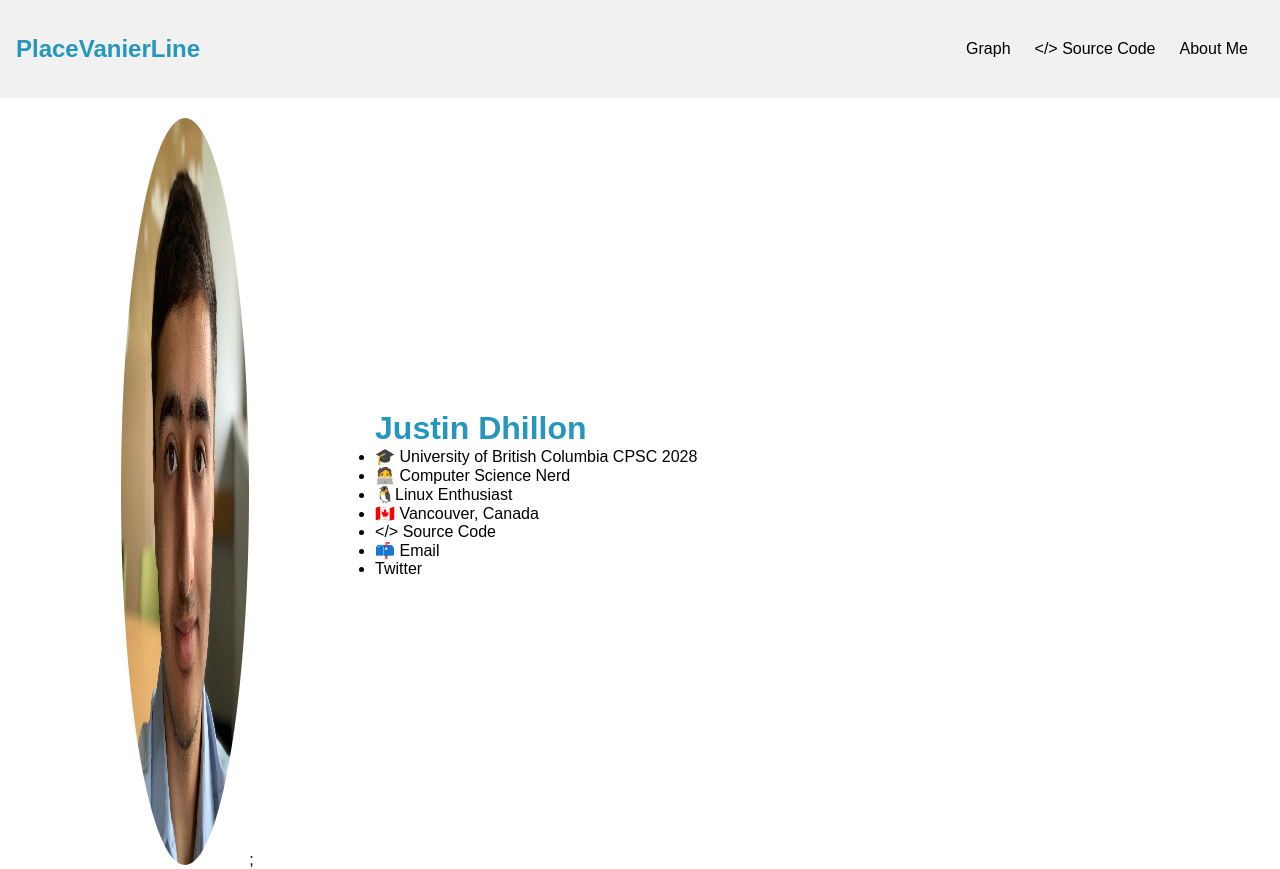
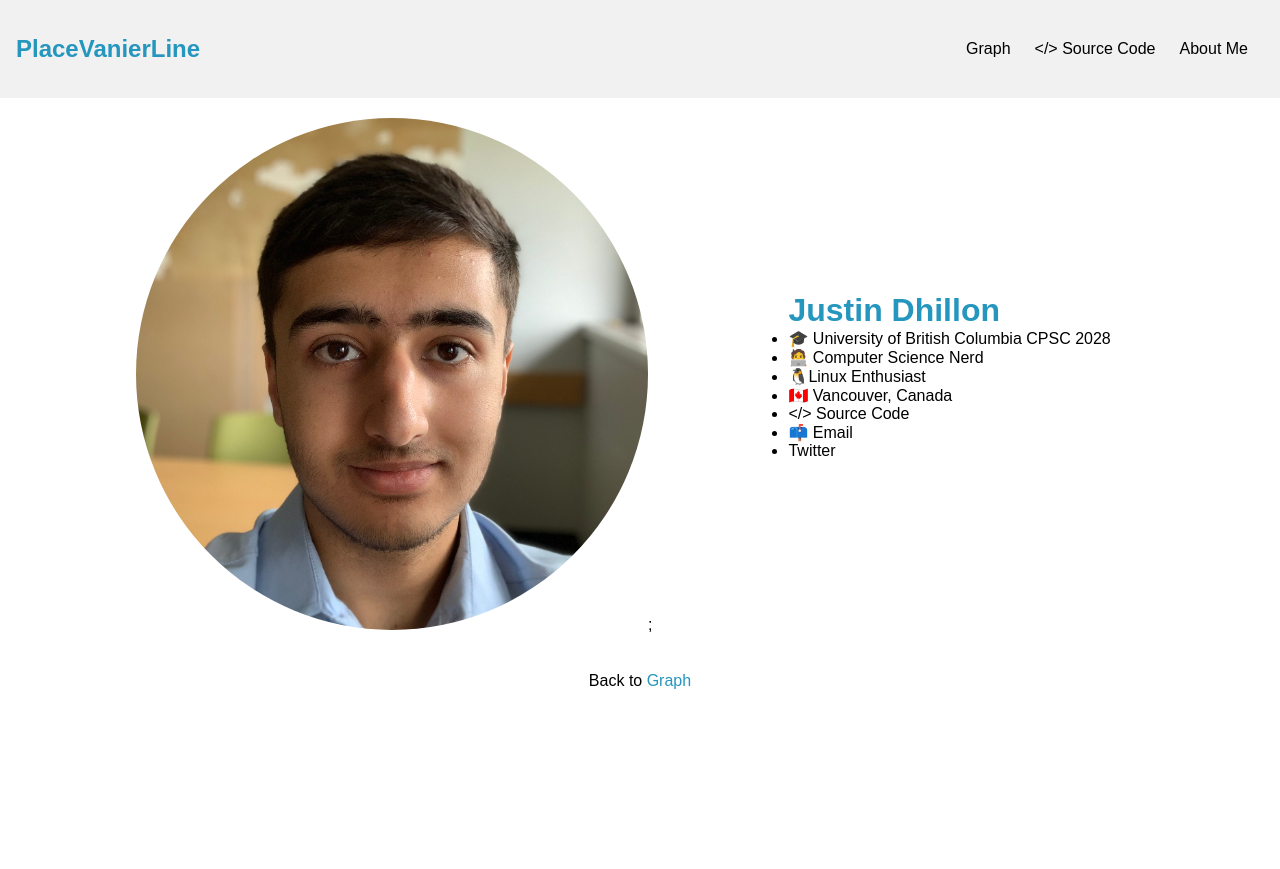
Before and after one commit to justindhillon/place-vanier-line, a Next.js app: page /about-me in a window 1280 px wide. Shown: the top 869 px of the page. After the commit the page ends 800 px from the top, so only its background shows below. Built offline with nearby package versions, Linux system fonts and the light colour scheme.

Commit message:
modified:   styles/global.css

```diff
--- a/styles/global.css
+++ b/styles/global.css
@@ -14,7 +14,8 @@
 
 .image {
   border-radius: 50%;
-  width: 8em;
+  width: 32em;
+  height: 32em;
 }
 
 @import url('https://fonts.googleapis.com/css2?family=Work+Sans:wght@400;500;700&display=swap');
```
